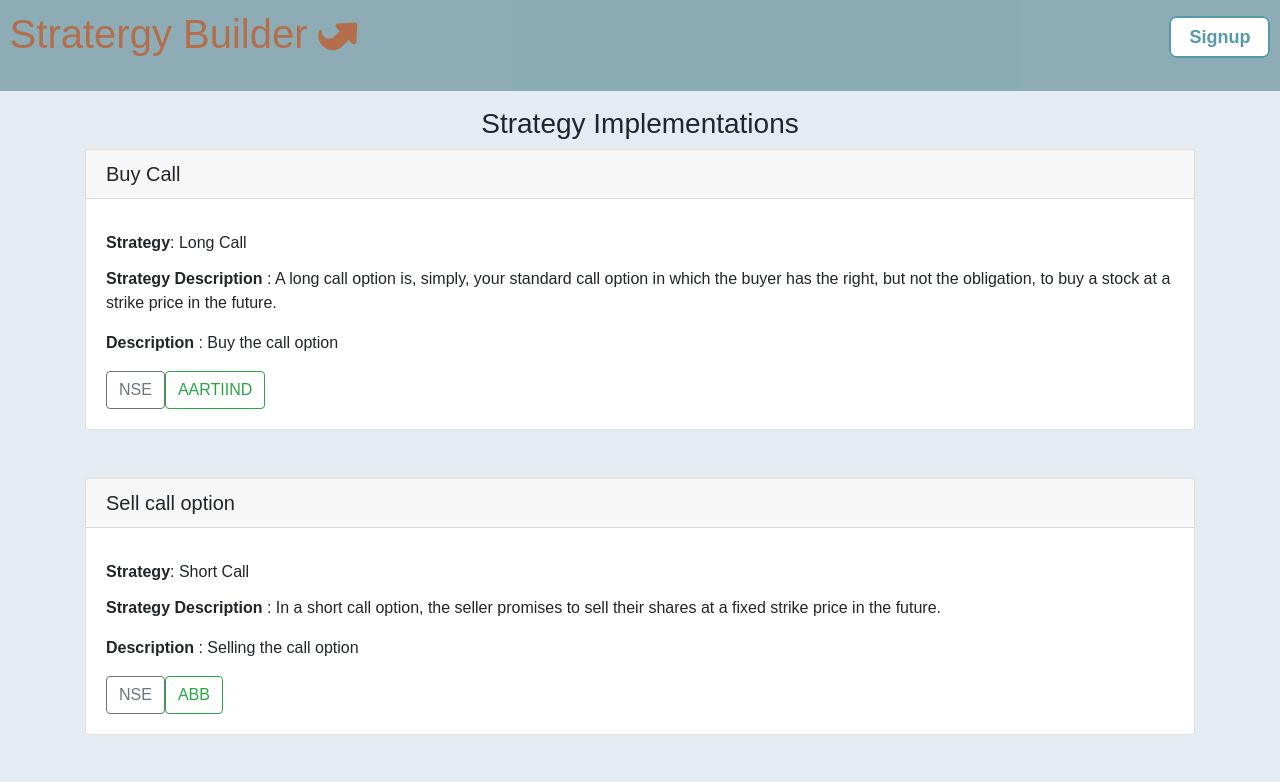
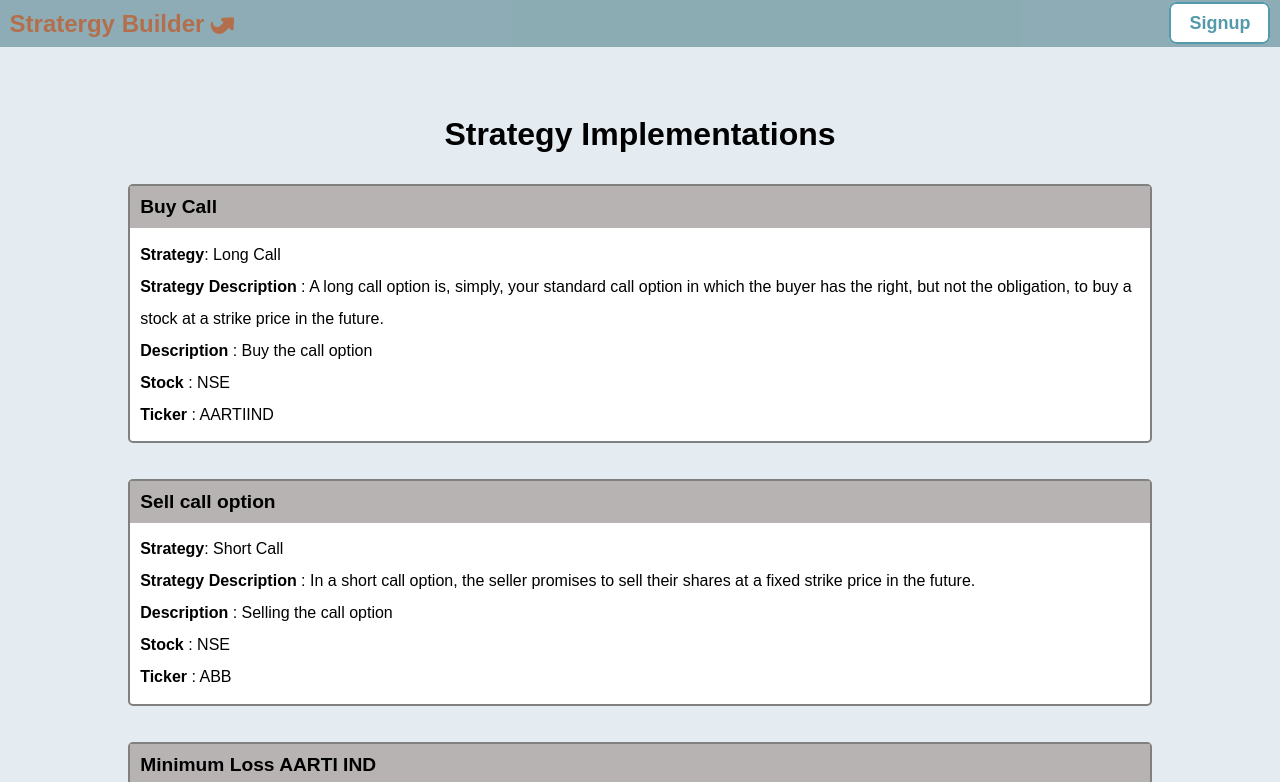
Before and after one commit to AlakKoul/Stratergy-Builder, a React (Create React App) app in the folder Frontend/: page /Implementations in a window 1280 px wide. Shown: the top 782 px of the page. Built offline with nearby package versions, Linux system fonts and the light colour scheme.

Commit message:
Bootstrap Removed

```diff
--- a/Frontend/public/index.html
+++ b/Frontend/public/index.html
@@ -16,7 +16,7 @@
     -->
     <link rel="manifest" href="%PUBLIC_URL%/manifest.json" />
 
-    <link rel="stylesheet" href="https://stackpath.bootstrapcdn.com/bootstrap/4.3.1/css/bootstrap.min.css" integrity="sha384-ggOyR0iXCbMQv3Xipma34MD+dH/1fQ784/j6cY/iJTQUOhcWr7x9JvoRxT2MZw1T" crossorigin="anonymous">
+    <!-- <link rel="stylesheet" href="https://stackpath.bootstrapcdn.com/bootstrap/4.3.1/css/bootstrap.min.css" integrity="sha384-ggOyR0iXCbMQv3Xipma34MD+dH/1fQ784/j6cY/iJTQUOhcWr7x9JvoRxT2MZw1T" crossorigin="anonymous"> -->
 
     <!--
       Notice the use of %PUBLIC_URL% in the tags above.
@@ -47,9 +47,9 @@ src="https://cdnjs.cloudflare.com/ajax/libs/Chart.js/2.9.4/Chart.js">
 </script>
     <script src="https://kit.fontawesome.com/8896b89578.js" crossorigin="anonymous"></script>
 
-    <script src="https://code.jquery.com/jquery-3.3.1.slim.min.js" integrity="sha384-q8i/X+965DzO0rT7abK41JStQIAqVgRVzpbzo5smXKp4YfRvH+8abtTE1Pi6jizo" crossorigin="anonymous"></script>
+    <!-- <script src="https://code.jquery.com/jquery-3.3.1.slim.min.js" integrity="sha384-q8i/X+965DzO0rT7abK41JStQIAqVgRVzpbzo5smXKp4YfRvH+8abtTE1Pi6jizo" crossorigin="anonymous"></script>
     <script src="https://cdnjs.cloudflare.com/ajax/libs/popper.js/1.14.7/umd/popper.min.js" integrity="sha384-UO2eT0CpHqdSJQ6hJty5KVphtPhzWj9WO1clHTMGa3JDZwrnQq4sF86dIHNDz0W1" crossorigin="anonymous"></script>
     <script src="https://stackpath.bootstrapcdn.com/bootstrap/4.3.1/js/bootstrap.min.js" integrity="sha384-JjSmVgyd0p3pXB1rRibZUAYoIIy6OrQ6VrjIEaFf/nJGzIxFDsf4x0xIM+B07jRM" crossorigin="anonymous"></script>
-
+  -->
   </body>
 </html>
--- a/Frontend/src/components/AllImplementationsData.js
+++ b/Frontend/src/components/AllImplementationsData.js
@@ -82,18 +82,21 @@ export default class AllImplementationsData extends Component {
   render() {
     return (
       <>
-        <div className='container my-3'>
+      <div className='allImplementations'>
+      <h1 className='all-imp'> Strategy Implementations </h1>
 
-            <h3> Strategy Implementations </h3>
+        <div >
+
 
             <div>
               {this.state.implementationsData.map((element)=>{
-                  return <div key={element.Id}>
+                return <div key={element.Id}>
                       <StrategyCard Implementation={element}/>
                    </div>
               })}
             </div>
         </div>
+              </div>
       </>
     )
   }
--- a/Frontend/src/components/StrategyCard.js
+++ b/Frontend/src/components/StrategyCard.js
@@ -21,8 +21,8 @@ export default class StrategyCard extends Component {
                 <p class="card-title"><b>Strategy</b>: {implementation.StrategyName}</p>
                 <p class="card-text"> <b>Strategy Description</b> : {implementation.DescriptionSkeleton}</p>
                 <p class="card-text"> <b>Description</b> : {implementation.Description}</p>
-                <button type="button" class="btn btn-outline-secondary">{implementation.StockName}</button>
-                <button type="button" class="btn btn-outline-success">{implementation.Ticker}</button>
+                <p class="card-text"> <b>Stock</b> : {implementation.StockName}</p>
+                <p class="card-text"> <b>Ticker</b> : {implementation.Ticker}</p>
               </div>
             </div>
             <br/>
--- a/Frontend/src/components/ViewStrategy.js
+++ b/Frontend/src/components/ViewStrategy.js
@@ -20,7 +20,7 @@ export const ViewStrategy = (props) => {
     return (
         <>
             <div>
-            <h3>Table</h3>
+            <h2>Table</h2>
                 <table className='view-table'>
                     <thead>
                         <tr>
@@ -55,7 +55,7 @@ export const ViewStrategy = (props) => {
                 </table>
             </div>
             <div>
-            <h3>Graph</h3>
+            <h2>Graph</h2>
             {/* <Plot coordinates= {_coords} vv="aaa"/> */}
             </div>
         </>
--- a/Frontend/src/styles/StrategyCard.css
+++ b/Frontend/src/styles/StrategyCard.css
@@ -23,6 +23,26 @@
 .view-table tbody tr:nth-of-type(even) {
     background-color: #f3f3ef;
 }
-h3{
+h2, h1{
     text-align: center;
 }
+.allImplementations{
+    padding:3% 10%;
+}
+.card{
+    border: 2px solid grey;
+    border-radius: 5px;
+    background-color: white;
+}
+.all-imp{
+    margin:3% auto;
+}
+.card-header{
+    background-color: rgb(183, 179, 179);
+    padding: 1% 1%;
+    font-size: larger;
+}
+.card-body{
+    line-height: 2em;
+    padding: 1% 1%;
+}
```
